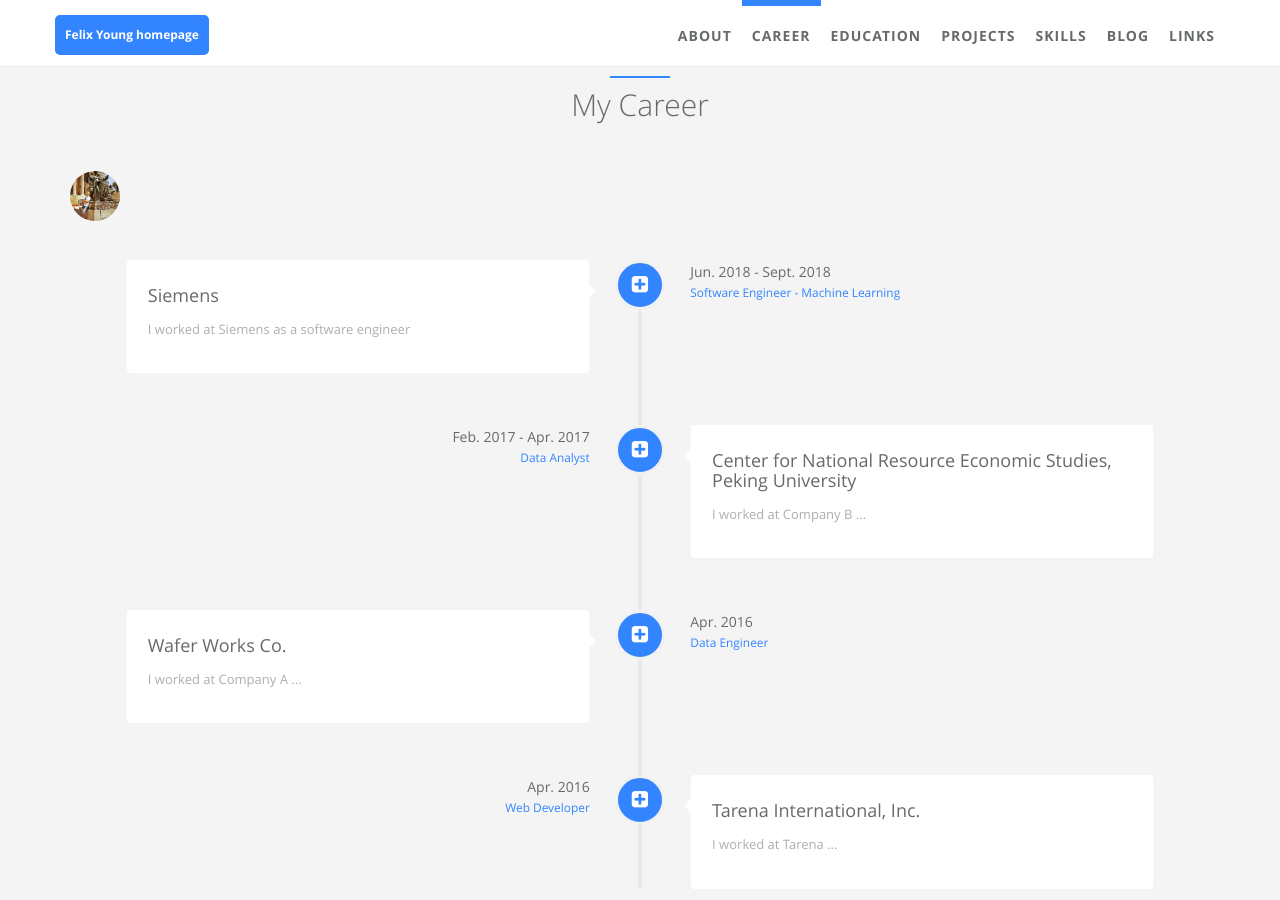
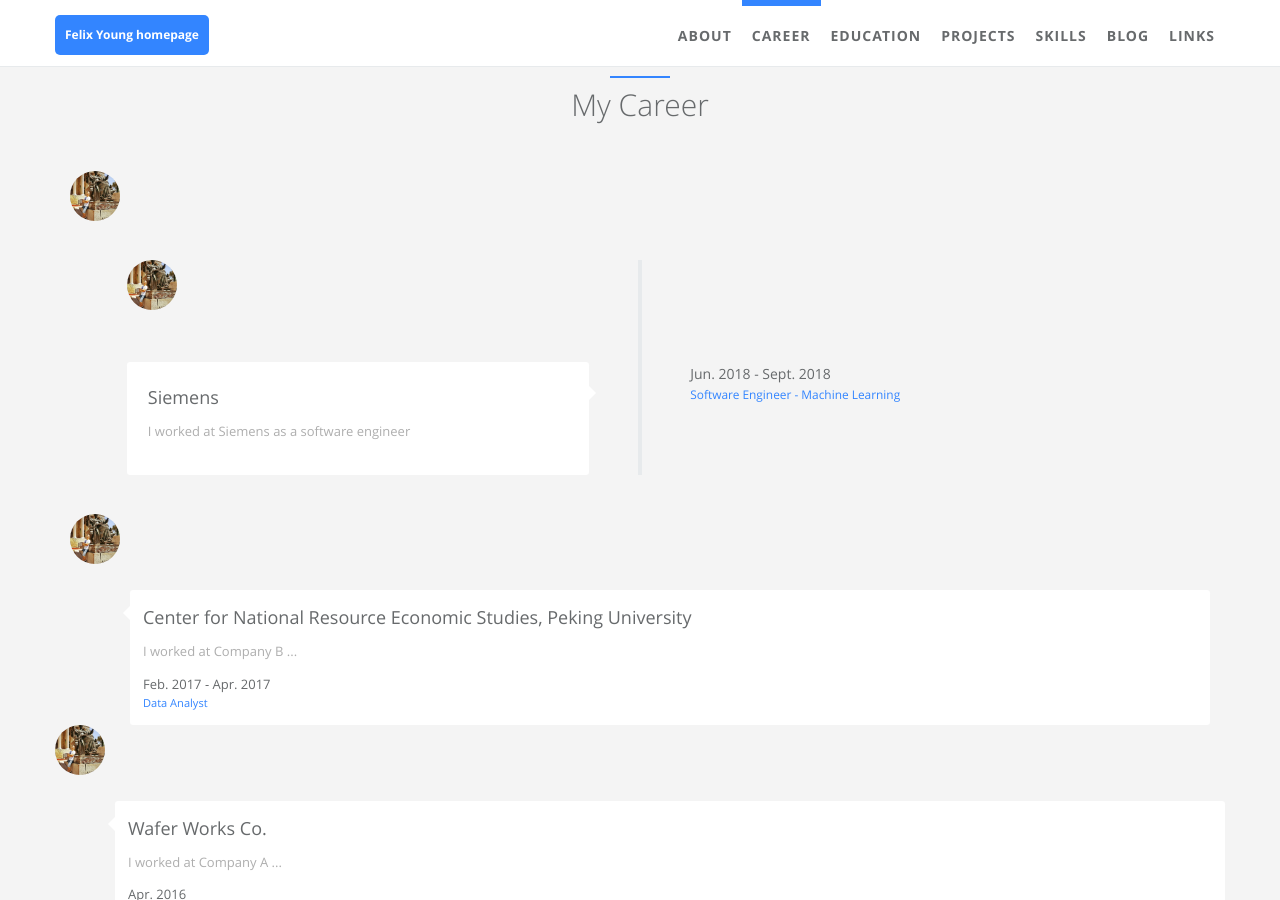
Before and after one commit to abx67/felixyoung, a Jekyll site: the page built from index.html, in a window 1280 px wide and 900 px high, scrolled down 866 px. Built offline with Jekyll 4.4.1, drawn with Linux system fonts in a browser that asks for light colours.

Commit message:
Update career.html

```diff
--- a/_includes/sections/career.html
+++ b/_includes/sections/career.html
@@ -14,8 +14,10 @@
             {% for career in site.data.index.careers %}
             {% assign loopindex = forloop.index | modulo: 2 %}
                 <div class="vertical-timeline-block">
-                    <div class="vertical-timeline-icon navy-bg wow rotateIn">
-                        <i class="fa {{ career.icon }}"></i>
+                    <img src="{{ site.author.avatar | prepend: site.baseurl }}" height="50" width="50" class="img-responsive img-circle" alt="">
+
+<!--                     <div class="vertical-timeline-icon navy-bg wow rotateIn">
+                        <i class="fa {{ career.icon }}"></i> -->
                     </div>
                     <div class="vertical-timeline-content wow {% if loopindex == 1 %} rotateInUpRight {% else %} rotateInUpLeft {% endif %}">
                         <h2><span data-i18n="career.{{ career.name.i18n }}">{{ career.name.detail }}</span></h2>
```
